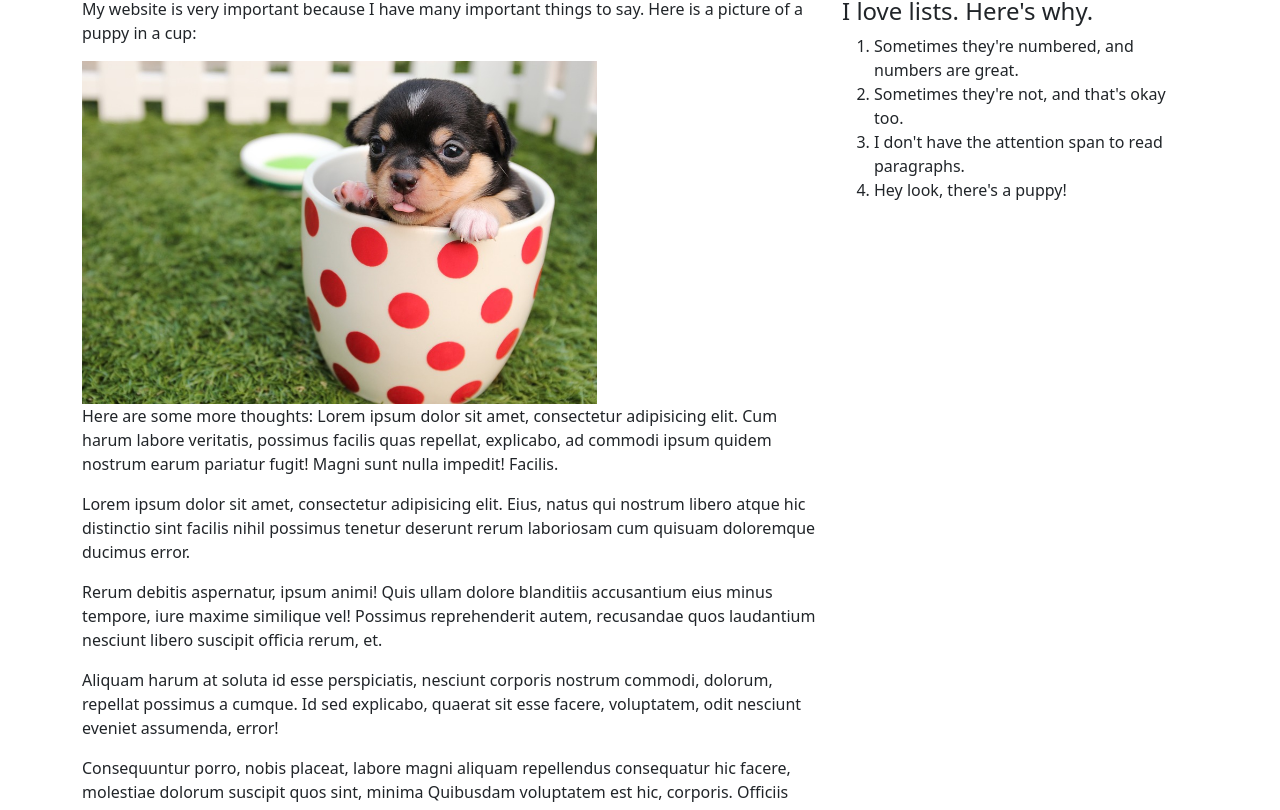
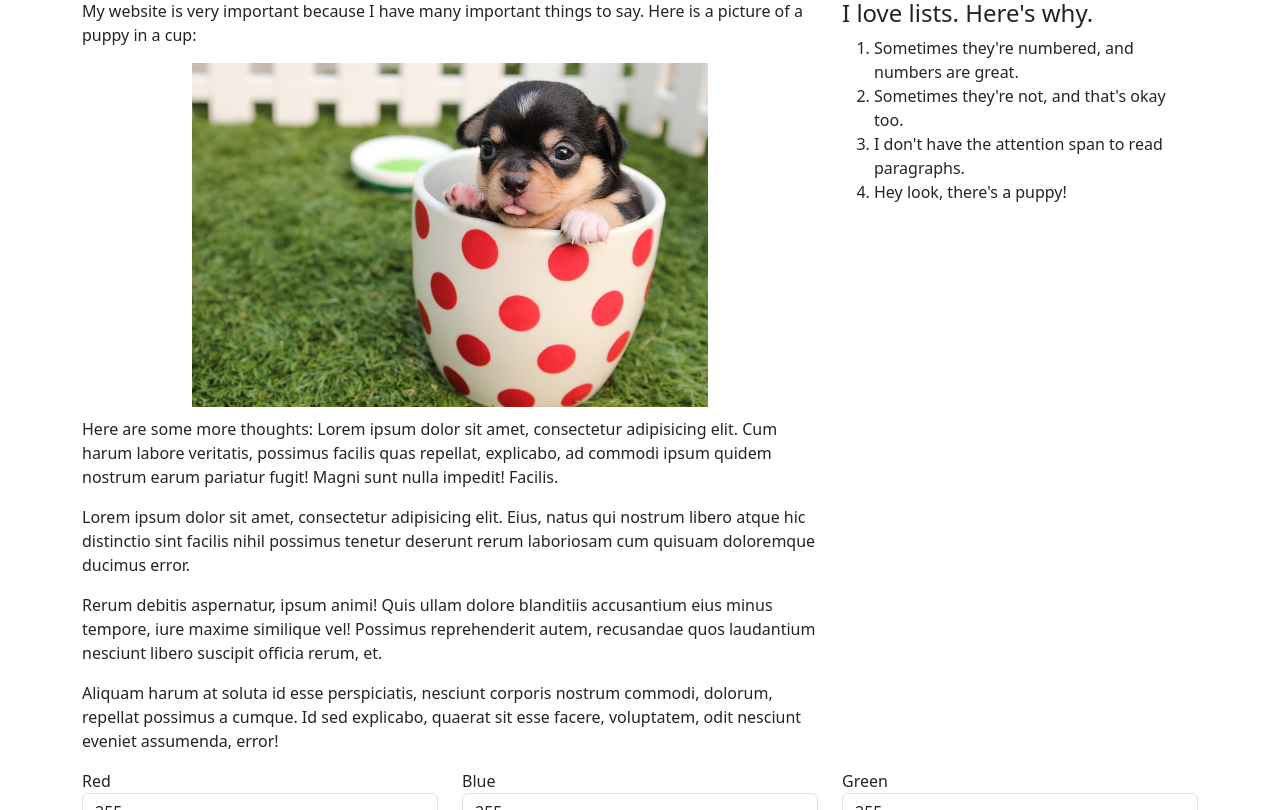
Before and after one commit to alex-rutan/jQuery-Movie-App, a plain HTML site: page index.html in a window 1280 px wide. Shown: the part 59-869 px from the top of the page. Drawn offline with nearby package versions, Linux system fonts and the light colour scheme.

Commit message:
switching roles

```diff
--- /dev/null
+++ b/app.js
@@ -0,0 +1,11 @@
+$(document).ready(console.log("Let's get ready to party with jQuery!"));
+
+$('article img').addClass('image-center');
+
+$('article p').last().remove();
+
+function randomNum() {
+    return Math.floor((Math.random() * (100 + 1)));
+}
+
+$('h1').css('font-size', randomNum());
--- a/index.html
+++ b/index.html
@@ -73,9 +73,7 @@
   </div>
 </div>
 <script src="https://unpkg.com/jquery"></script>
-<script>
-  // Add your code here!
-</script>
+<script src="app.js"></script>
 </body>
 
 </html>
```
